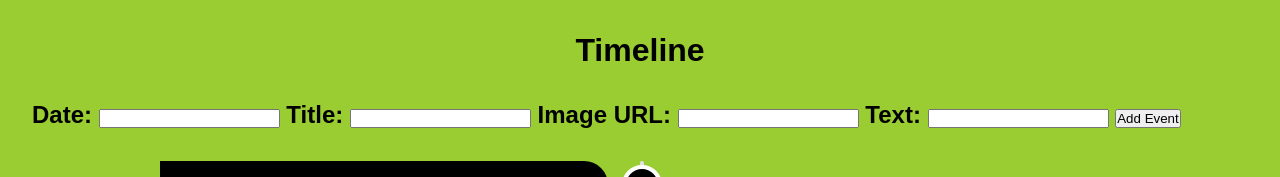
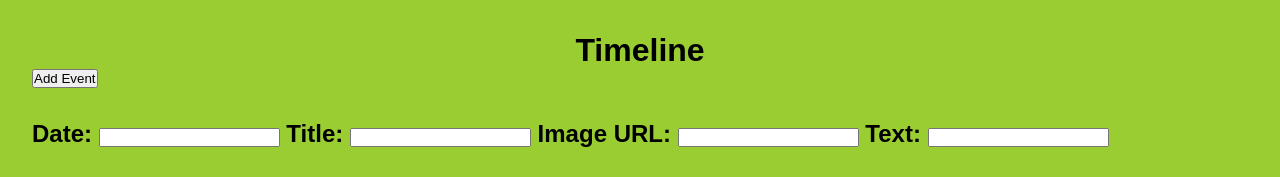
Before and after one commit to AdriianM/Proyecto-Linea-Temporal, a plain HTML site: page index.html in a window 1280 px wide. Both pictures are taken after a click on the button "Add Event". Shown: the top 177 px of the page. Drawn offline with Linux system fonts and the light colour scheme.

Commit message:
Boton que enseña y oculta Form

```diff
--- a/index.html
+++ b/index.html
@@ -9,8 +9,10 @@
   <body>
     <header>
       <h1>Timeline</h1>
+      <button id="addBotonForm">Add Event</button>
     </header>
     <h2>
+    <div id="formContainer" style="display: none;">
     <form id="addEventForm">
       <label for="date">Date:</label>
       <input type="text" id="date" name="date">
@@ -20,8 +22,9 @@
       <input type="text" id="image" name="image">
       <label for="text">Text:</label>
       <input type="text" id="text" name="text">
-      <button type="submit" id="addEventBtn">Add Event</button>
+      <!--<button type="submit" id="addEventBtn">Add Event</button>-->
   </form>
+  </div>
     </h2>
     <main>
       <div id="timeLine" class="container"></div>
--- a/js/main.js
+++ b/js/main.js
@@ -45,6 +45,8 @@ function mostrarJsonEnHTML(jsonData) {
   });
   timeLine.appendChild(lista); // Añadir la lista al elemento con id "timeLine"
 }
+
+
 // Función para manejar el evento de agregar nuevo evento
 function handleAddEvent(e) {
   e.preventDefault();
@@ -78,8 +80,24 @@ function mostrarNuevoEvento(event) {
   lista.appendChild(item); // Añadir el nuevo evento a la lista existente
 }
 
+
+// Función para manejar el evento de mostrar/ocultar el formulario
+function btnForm() {
+  const formContainer = Selector("#formContainer");
+  if (formContainer.style.display === "none") {
+    formContainer.style.display = "block";
+  } else {
+    formContainer.style.display = "none";
+  }
+}
+
+// Agregar evento al botón para mostrar/ocultar el formulario
+Selector("#addBotonForm").addEventListener("click", btnForm);
+
+
 // Agregar evento al botón de agregar
-Selector("#addEventBtn").addEventListener("click", handleAddEvent);
+//Selector("#addEventBtn").addEventListener("click", handleAddEvent);
+
 
 // Función principal para cargar los datos y mostrarlos en el timeline
 async function main() {
```
